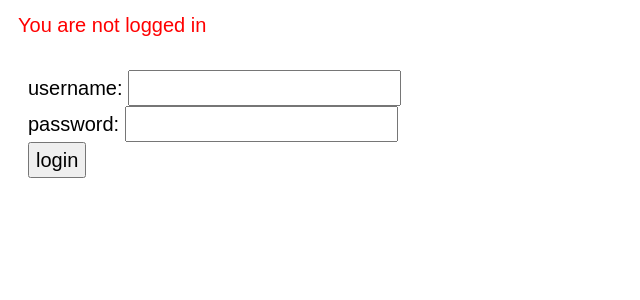
After one commit to bbrsik/messenger, a Django app: page /message/login/ in a window 1280 px wide. The commit adds this page. Shown: the top 300 px of the page, without its empty margins (0-640 px from the left). Run offline with Django 4.2, Linux system fonts and the light colour scheme.

Commit message:
login/logout beta

```diff
--- a/message/urls.py
+++ b/message/urls.py
@@ -4,9 +4,10 @@ from . import views, api_views
 urlpatterns = [
     path("chat/<chat_id>/", views.render_chat, name='render_chat'),
     path("chats/", views.render_list, name='render_list'),
+    path("login/", views.render_login, name='render_login'),
 
     path('api/', include([
-        path("login/", api_views.login_view, name='login'),
+        path("logout/", api_views.logout_view, name='logout_view'),
 
         path('message/', include([
             path("create/<chat_id>/", api_views.create_message, name='create_message'),
--- a/message/views.py
+++ b/message/views.py
@@ -1,5 +1,8 @@
 from django.http import JsonResponse
-from django.shortcuts import render
+from django.shortcuts import render, redirect
+from django.contrib.auth import authenticate, login
+from django.views.decorators.csrf import csrf_exempt
+
 from message.serializers import *
 
 
@@ -25,3 +28,19 @@ def render_list(request):
         'chats': chats,
     }
     return render(request, 'render_list.html', context=context)
+
+
+@csrf_exempt
+def render_login(request):
+    username = request.POST.get('username')
+    password = request.POST.get('password')
+    user = authenticate(request, username=username, password=password)
+    if not user:
+        return render(request, 'render_login.html')
+
+    login(request, user)
+    return redirect('/message/login/')
+
+
+def render_signup(request):
+    pass
--- a/templates/render_chat.html
+++ b/templates/render_chat.html
@@ -1,5 +1,6 @@
 <html>
 <head>
+<title>Chat {{ chat.name }}</title>
 <style>
 html * {
         font-size: 20px;
@@ -47,13 +48,13 @@ div.message {
 </head>
 <body>
 <div style="margin-bottom: 30px; margin-left: 10px; margin-top: 10px;">
-    <div>Selected chat: {{ name }}</div>
-    <div>Chat ID: {{ chat_id }}</div>
     {% if user.is_authenticated %}
         <div style="color: green;">You are logged in as: {{ user.username }}</div>
     {% else %}
         <div style="color: red;">You are not logged in</div>
     {% endif %}
+    <div>Selected chat: {{ name }}</div>
+    <div>Chat ID: {{ chat_id }}</div>
 </div>
 {% if chat_has_messages %}
     {% for message in messages %}
--- /dev/null
+++ b/templates/render_login.html
@@ -0,0 +1,47 @@
+<!DOCTYPE html>
+<html lang="en">
+<head>
+    <meta charset="UTF-8">
+    <title>Login page</title>
+    <style>
+    html * {
+            font-size: 20px;
+            line-height: 1.5;
+            color: #2020131;
+            font-family: sans-serif;
+            }
+</style>
+</head>
+<body>
+<div style="margin-bottom: 30px; margin-left: 10px; margin-top: 10px;">
+{% if user.is_authenticated %}
+    <div style="color: green;">You are logged in as: {{ user.username }}</div>
+    <form action="/message/chats/">
+    <div><button type="submit">chats</button></div>
+    </form>
+    <form action="/message/api/logout/">
+    <div><button type="submit">logout</button></div>
+    </form>
+{% else %}
+    <div style="color: red;">You are not logged in</div>
+    <div style="margin-top:30px; margin-left:10px;">
+    <form action="/message/login/" method="POST">
+        {% csrf_token %}
+        <div>
+            <label for="username">username:</label>
+            <input type="text" name="username" id="username" autocomplete="off" required>
+        </div>
+        <div>
+            <label for="password">password:</label>
+            <input type="password" name="password" id="password" autocomplete="off" required>
+        </div>
+        <button type="submit">login</button>
+        {% if error %}
+            <div style="color: red;">Wrong username or password</div>
+        {% endif %}
+    </form>
+    </div>
+{% endif %}
+</div>
+</body>
+</html>
```
Also changed, not shown: message/api_views.py (+4 -8 lines), templates/render_list.html (+13 -0 lines), db.sqlite3, 1 other file.
